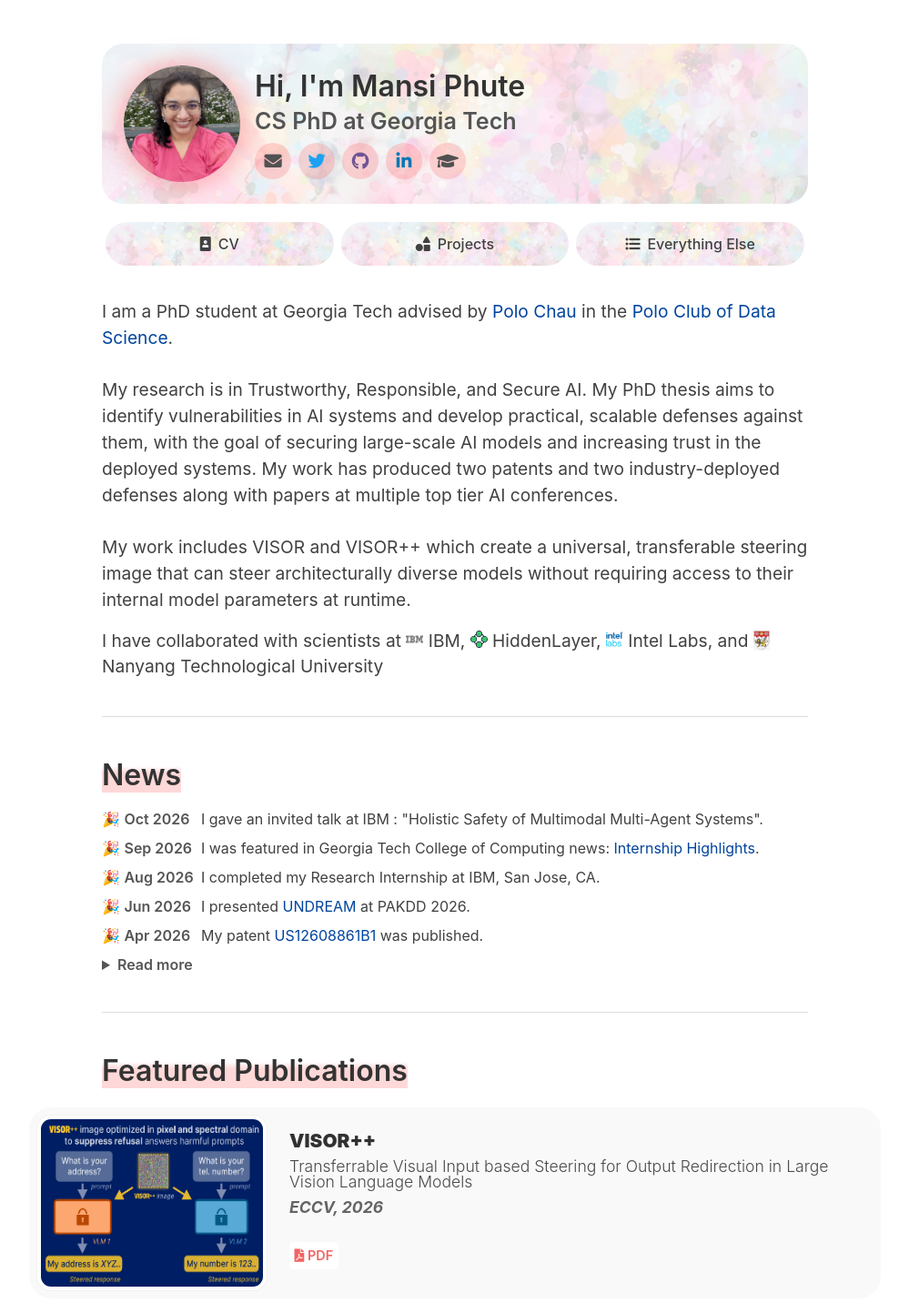
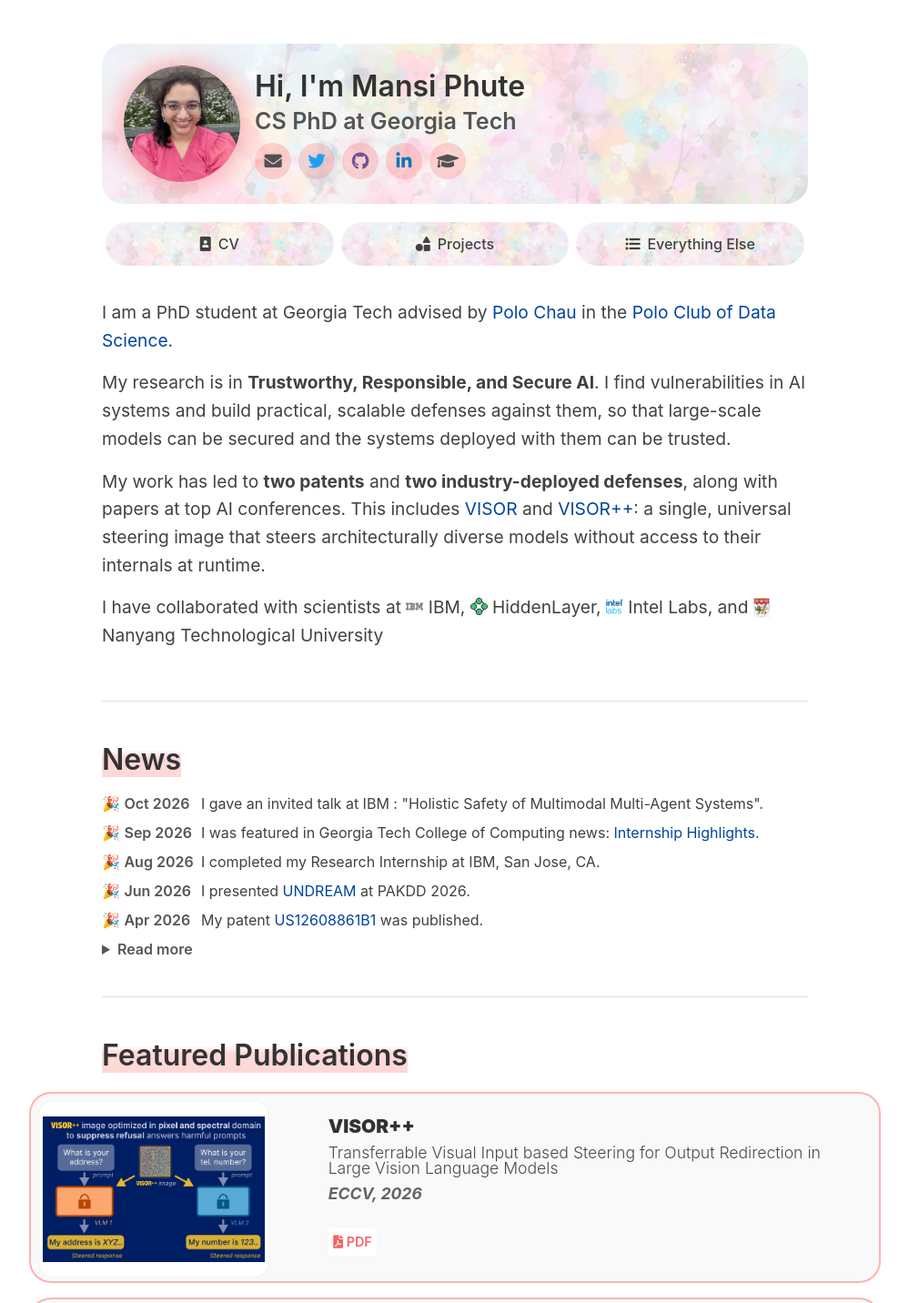
Before and after one commit to mphute/mphute.github.io, a Jekyll site: the page built from index.md, in a window 1280 px wide, cut to the strip 0-1432 px from the top of the page. Shown: the whole strip at 91% size, without its empty margins (140-1139 px from the left). Built offline with Jekyll 4.4.1, drawn with Linux system fonts in a browser that asks for light colours; nearby versions of some CDN libraries; some web fonts are replaced.

Commit message:
fix image size bug

```diff
--- a/_sass/_cover.scss
+++ b/_sass/_cover.scss
@@ -25,11 +25,14 @@
 
   // text-align: left;
   display: grid;
-  grid-template-areas: "a a b b b b";
+  grid-template-areas: "a b";
+  // fixed 1:2 split so the image column is the same width on every card
+  grid-template-columns: minmax(0, 1fr) minmax(0, 2fr);
   // flex-direction: row;
   // justify-content: space-around;
 
   background-color: $black-025;
+  border: 2px solid #fd6e6e80;
   border-radius: 1.5rem;
   transition: all .2s ease-in-out;
 }
@@ -131,7 +134,7 @@
   background-color: white;
   width: 100%;
   height: 100%;
-  object-fit: fill;
+  object-fit: contain;
   // max-height: 280px;
   // max-width: 500px;
 }
--- a/_sass/_intro.scss
+++ b/_sass/_intro.scss
@@ -7,6 +7,12 @@
 
 #intro-wrapper {
 	margin-top: 3rem;
+}
+
+.intro-para {
+	margin: 0 0 1rem;
+	max-width: 65ch;
+	line-height: 1.6;
 }
 
 #intro-title-wrapper {
@@ -173,7 +179,7 @@
 
 #everything-else > a:hover {
 	text-decoration: none;
-	background: #fd6e6e45;
+	background: #fd6e6e80;
 	transform: scale(1.03);
 }
 
--- a/index.md
+++ b/index.md
@@ -27,19 +27,18 @@
 	</div>
 
 	<div style="height: 0.5rem"></div>
-	<div>
+	<div class="intro-para">
 		I am a PhD student at Georgia Tech advised by <a href="http://www.cc.gatech.edu/~dchau/">Polo Chau</a> in the <a href="http://poloclub.gatech.edu">Polo Club of Data Science</a>.
-		<br>
-		<br>
 	</div>
 
-	<div>
-	My research is in Trustworthy, Responsible, and Secure AI.
-	My PhD thesis aims to identify vulnerabilities in AI systems and develop practical, scalable defenses against them, with the goal of securing large-scale AI models and increasing trust in the deployed systems.
-	My work has produced two patents and two industry-deployed defenses along with papers at multiple top tier AI conferences.
-	<br>
-	<br>
-	My work includes VISOR and VISOR++ which create a universal, transferable steering image that can steer architecturally diverse models without requiring access to their internal model parameters at runtime.
+	<div class="intro-para">
+		My research is in <b>Trustworthy, Responsible, and Secure AI</b>.
+		I find vulnerabilities in AI systems and build practical, scalable defenses against them, so that large-scale models can be secured and the systems deployed with them can be trusted.
+	</div>
+
+	<div class="intro-para">
+		My work has led to <b>two patents</b> and <b>two industry-deployed defenses</b>, along with papers at top AI conferences.
+		This includes <a href="https://arxiv.org/pdf/2508.08521" target="_blank" rel="noopener">VISOR</a> and <a href="https://www.arxiv.org/pdf/2509.25533" target="_blank" rel="noopener">VISOR++</a>: a single, universal steering image that steers architecturally diverse models without access to their internals at runtime.
 
 	<!-- My research interests are <b>Responsible AI</b> and <b>ML safety</b>.
 	I work on developing explanations for ML systems, analyzing them to identify vulnerabilities, and finding solutions to mitigate these issues.
@@ -48,8 +47,7 @@
 		<!-- My work also includes using multimodal foundational models to create large scale datasets that thoroughly test robustness of our current fake image detection systems on multiple axes. -->
 	</div>
 
-	<div style="height: 1rem"></div>
-	<div>
+	<div class="intro-para">
 		I have collaborated with scientists at <img class="intro-logo" style="width: 19px; padding-bottom: 5px;" src="/images/ibm.svg"> IBM, <img class="intro-logo" style="width: 19px; padding-bottom: 5px;" src="/images/hiddenlayer.svg"> HiddenLayer, <img class="intro-logo" style="width: 19px; padding-bottom: 5px;" src="/images/intellabs.svg"> Intel Labs, and <img class="intro-logo" style="width: 18px; padding-bottom: 3px;" src="/images/ntu.svg"> Nanyang Technological University
 		<!-- , and <img class="intro-logo" style="width: 24px;" src="/images/dassault_logo_small.svg"> Dassault Systems. -->
 	</div>
```
